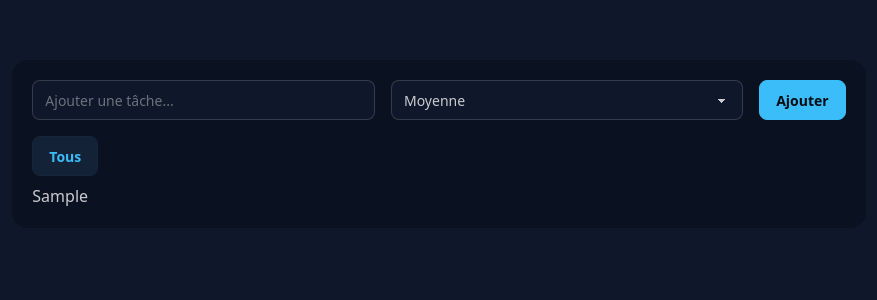
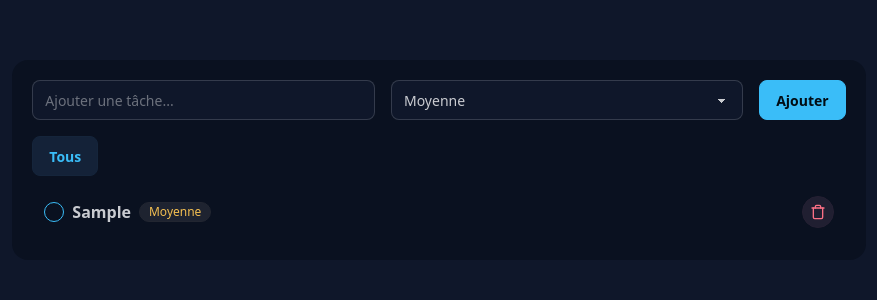
Before and after one commit to eje019/ToDoList-react, a React (Vite) app: page / in a window 1280 px wide. Both pictures are taken after typing "Sample" into the empty fields and a click on the button "Ajouter". Shown: the top 300 px of the page, without its empty margins (201-1078 px from the left). Built offline with nearby package versions, Linux system fonts and the light colour scheme.

Commit message:
Implementation de la checkbox et de l'icône de supression

```diff
--- a/src/App.tsx
+++ b/src/App.tsx
@@ -1,4 +1,5 @@
 import { useEffect, useState } from "react";
+import TodoItem from "./TodoItem";
 
 type priorite = "Urgente" | "Moyenne" | "Basse";
 
@@ -84,7 +85,9 @@
           {filteredTodos.length > 0 ? (
             <ul className="divide-y divide-primary/20">
               {filteredTodos.map((todo) => (
-                <li>{todo.text}</li>
+                <li key={todo.id}>
+                  <TodoItem todo={todo} />
+                </li>
               ))}
             </ul>
           ) : (
--- /dev/null
+++ b/src/TodoItem.tsx
@@ -0,0 +1,49 @@
+import { Trash } from "lucide-react";
+
+type priorite = "Urgente" | "Moyenne" | "Basse";
+
+type Todo = {
+  id: number;
+  text: string;
+  priority: priorite;
+};
+
+type Props = {
+  todo: Todo;
+};
+
+const TodoItem = ({ todo }: Props) => {
+  return (
+    <li className="p-3">
+      <div className="flex justify-between items-center">
+        <div className="flex items-center gap-2">
+          <input
+            type="checkbox"
+            className="checkbox checkbox-primary checkbox-sm"
+          />
+          <span className="text-md font-bold">
+            <span>{todo.text}</span>
+          </span>
+          <span
+            className={`badge badge-sm badge-soft ${
+              todo.priority === "Urgente"
+                ? "badge-error"
+                : todo.priority === "Moyenne"
+                ? "badge-warning"
+                : "badge-success"
+            }`}
+          >
+            {todo.priority}
+          </span>
+        </div>
+        <div className="flex gap-2">
+          <button className="btn btn-sm btn-error btn-circle btn-soft">
+            <Trash className="w-4 h-4" />
+          </button>
+        </div>
+      </div>
+    </li>
+  );
+};
+
+export default TodoItem;
```
